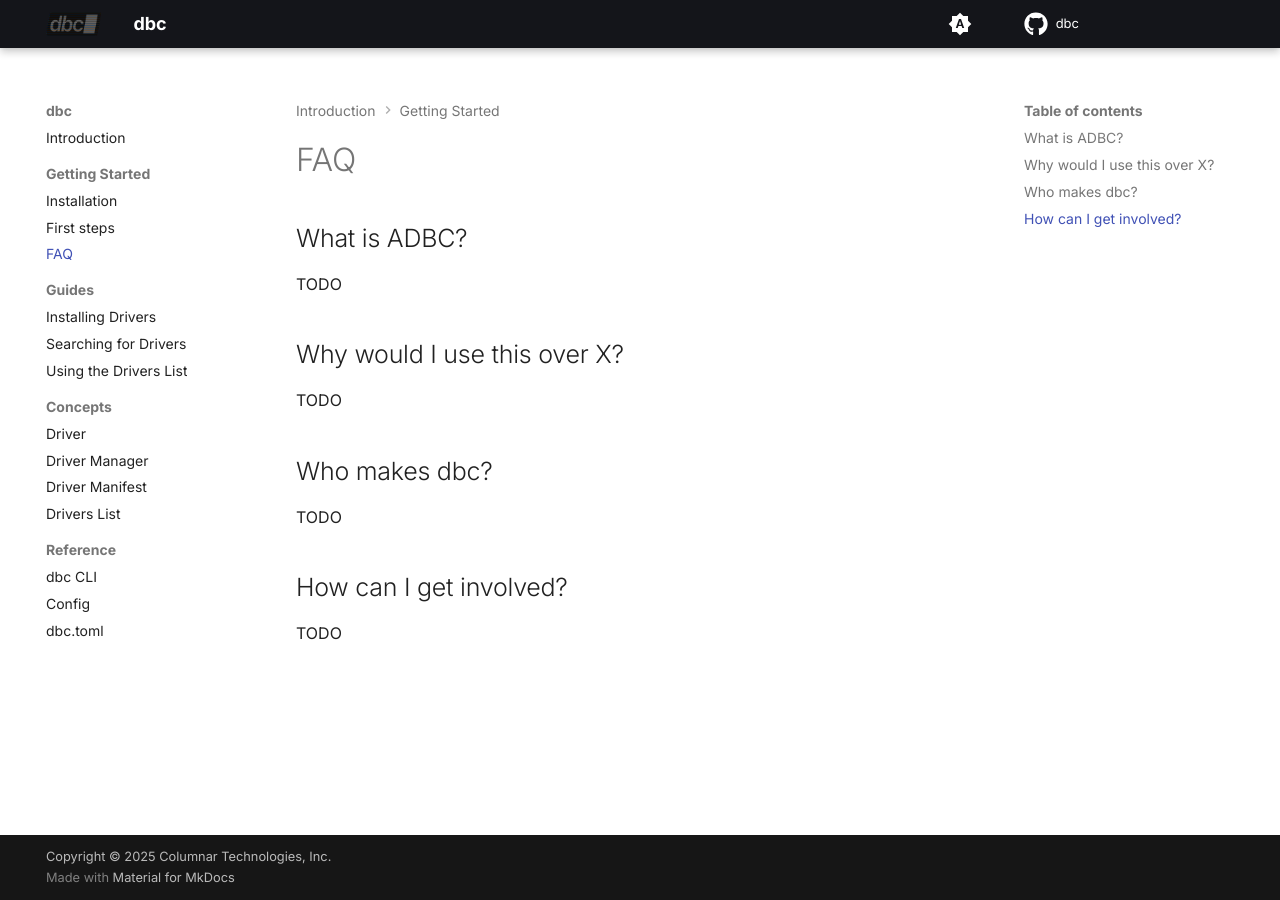
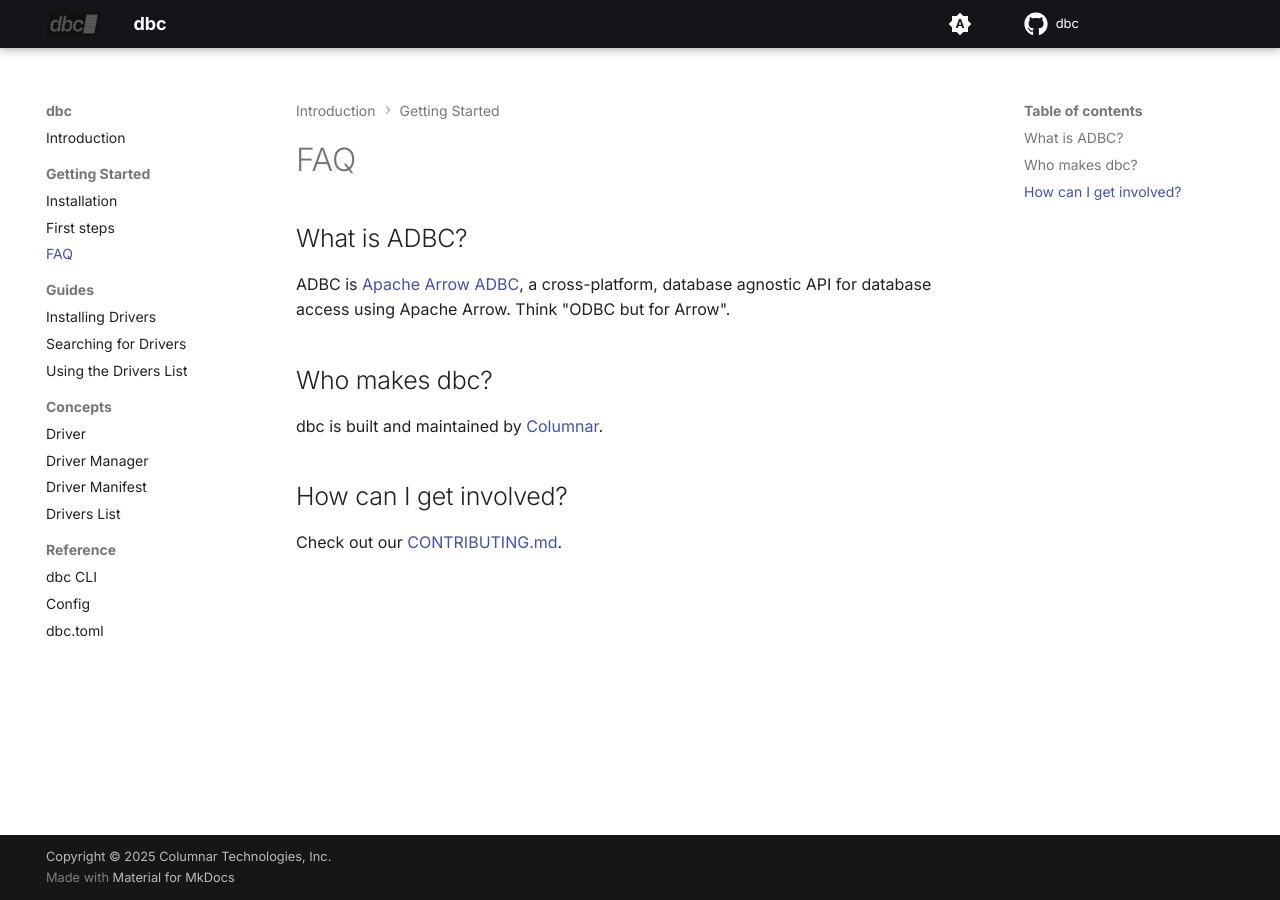
Before and after one commit to columnar-tech/dbc, an MkDocs documentation site: the page built from docs/getting_started/faq.md, in a window 1280 px wide. Built offline with MkDocs 1.6.1 and Material for MkDocs 9.7.7, drawn with Linux system fonts in a browser that asks for light colours; plug-ins that fetch from the network failed and are left out; comment, search, counter and statistics services are not loaded.

Commit message:
Update faq.md

```diff
--- a/docs/getting_started/faq.md
+++ b/docs/getting_started/faq.md
@@ -2,16 +2,12 @@
 
 ## What is ADBC?
 
-TODO
-
-## Why would I use this over X?
-
-TODO
+ADBC is [Apache Arrow ADBC](http://arrow.apache.org/adbc), a cross-platform, database agnostic API for database access using Apache Arrow. Think "ODBC but for Arrow".
 
 ## Who makes dbc?
 
-TODO
+dbc is built and maintained by [Columnar](https://columnar.tech).
 
 ## How can I get involved?
 
-TODO
+Check out our [CONTRIBUTING.md](https://github.com/columnar-tech/dbc/blob/main/CONTRIBUTING.md).
```
